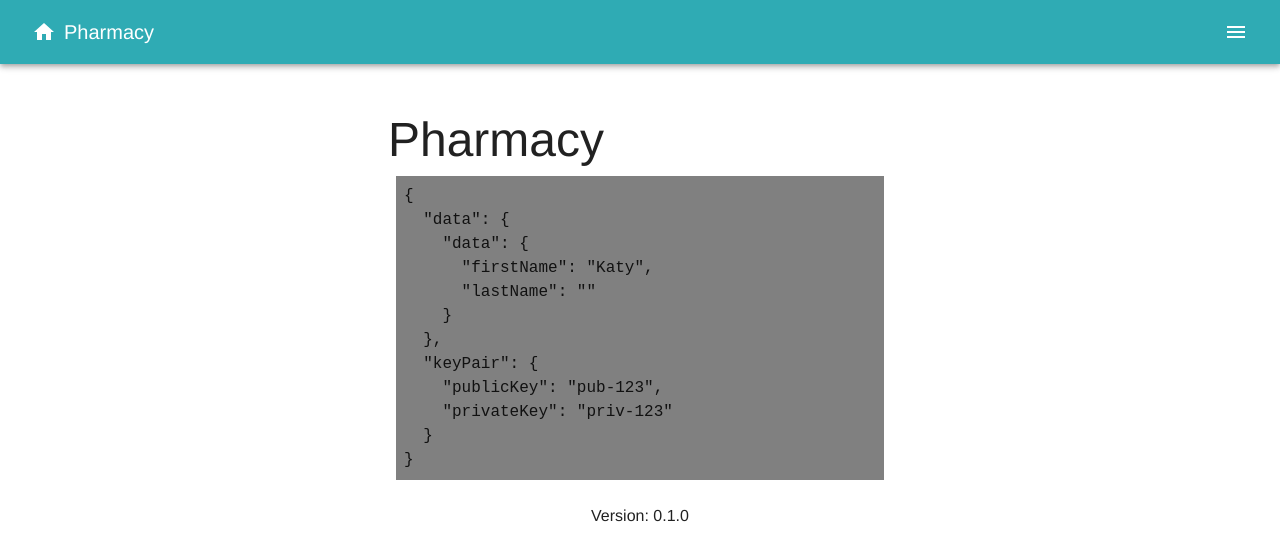
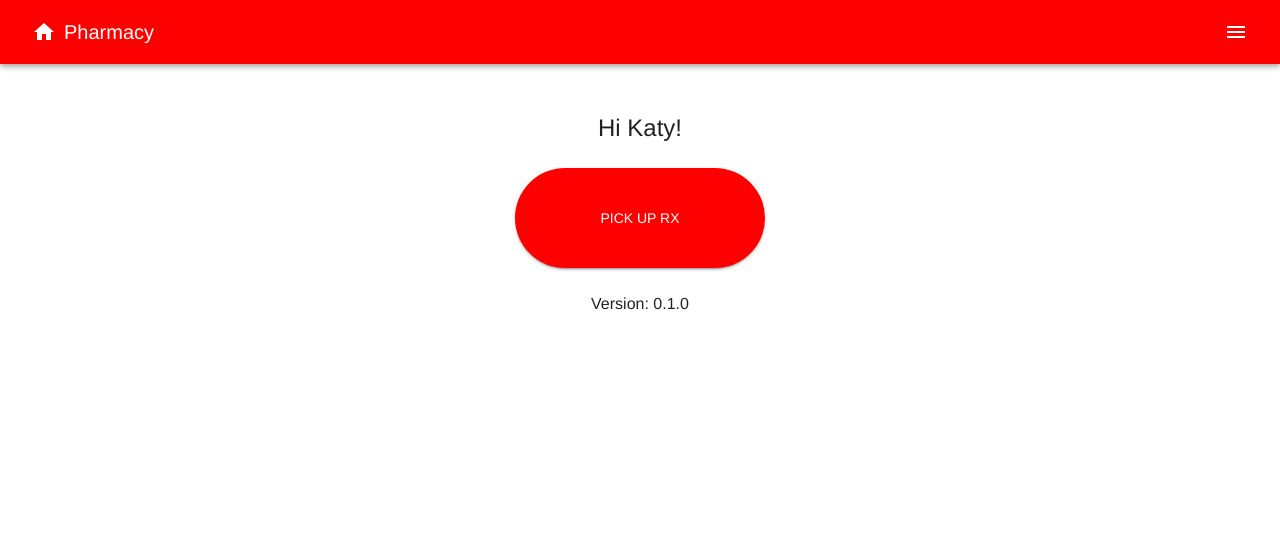
Before and after one commit to mstark5652/hackmidwest-pharma, a React app: page /#/ in a window 1280 px wide. Shown: the top 560 px of the page. Built offline with nearby package versions, Linux system fonts and the light colour scheme; no server answers.

Commit message:
Update UI

```diff
--- a/src/common/theme.js
+++ b/src/common/theme.js
@@ -15,7 +15,7 @@ const theme = createTheme({
 const customTheme = createTheme({
   palette: {
     mode: 'light',
-    primary: { main: '#2fabb4' },
+    primary: { main: '#ff0000' },
     secondary: { main: '#ffffff' }
   },
   typography: {
@@ -25,6 +25,17 @@ const customTheme = createTheme({
       'sans-serif'
     ].join(','),
     fontStyle: 'normal'
+  },
+  components: {
+    MuiButton: {
+      styleOverrides: {
+        root: {
+          borderRadius:'50px',
+          width:'250px',
+          height:'100px'
+        }
+      }
+    }
   }
 })
 
--- a/src/views/Home.js
+++ b/src/views/Home.js
@@ -3,6 +3,7 @@ import React from 'react'
 
 import Box from '@mui/material/Box'
 import Typography from '@mui/material/Typography'
+import Button from '@mui/material/Button'
 
 import useAppData from '../hooks/useAppData/useAppData'
 
@@ -10,12 +11,16 @@ const Home = () => {
   const { data, keyPair } = useAppData()
 
   return (
-    <Box m={{ sx: 2, sm: 3 }}>
+    <Box m={{ sx: 2, sm: 3 }} style={{display: 'flex', flexDirection: 'column', justifyContent: 'center', alignItems: 'center'}}>
       <br />
-      <Typography variant='h3' component='h1'>Pharmacy</Typography>
-      <pre style={{ margin: 8, padding: 8, backgroundColor: 'grey' }}>
-        {JSON.stringify({ data, keyPair }, null, 2)}
-      </pre>
+      <Typography variant='h5' component='h1'>Hi {data.data.firstName}!</Typography>
+
+      <br />
+
+      <Button variant="contained">
+          Pick up RX
+      </Button>
+
     </Box>
   )
 }
```
